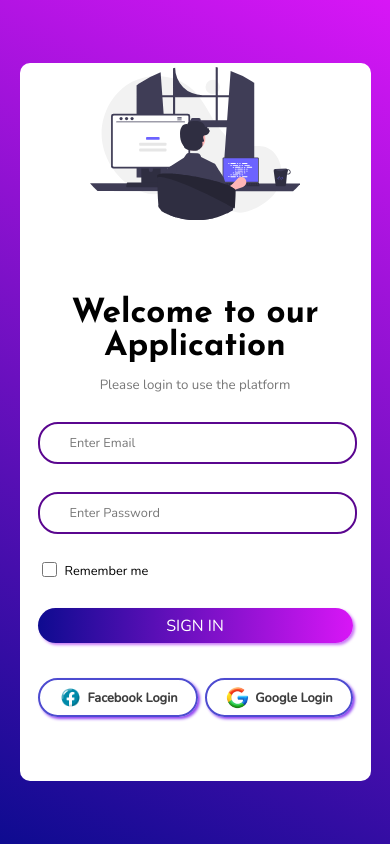
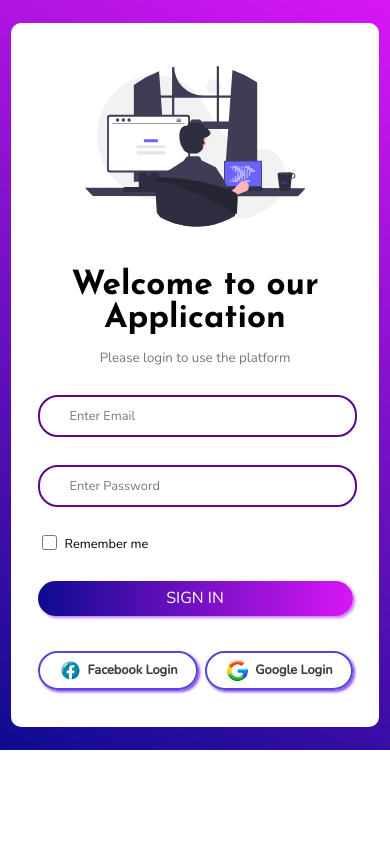
Before and after one commit to agonix007/simple-gradient-login-page, a plain HTML site: page index.html in a window 390 px wide. Drawn offline with nearby package versions, Linux system fonts and the light colour scheme.

Commit message:
fix responsive

```diff
--- a/styles.css
+++ b/styles.css
@@ -177,20 +177,23 @@ body {
   height: 25px;
 }
 @media only screen and (max-width: 400px) {
+  .container {
+    height: 750px;
+  }
   .content {
     width: 100%;
   }
   .card {
     display: block;
-    width: 90vw;
-    height: 85vh;
+    width: 23rem;
+    height: 44rem;
   }
   .image {
     background: none;
-    transform: translateY(-52vh);
+    transform: translateY(-25rem);
   }
   .doc {
-    transform: translateY(25vh);
+    transform: translateY(14rem);
     align-items: center;
   }
   .box {
```
